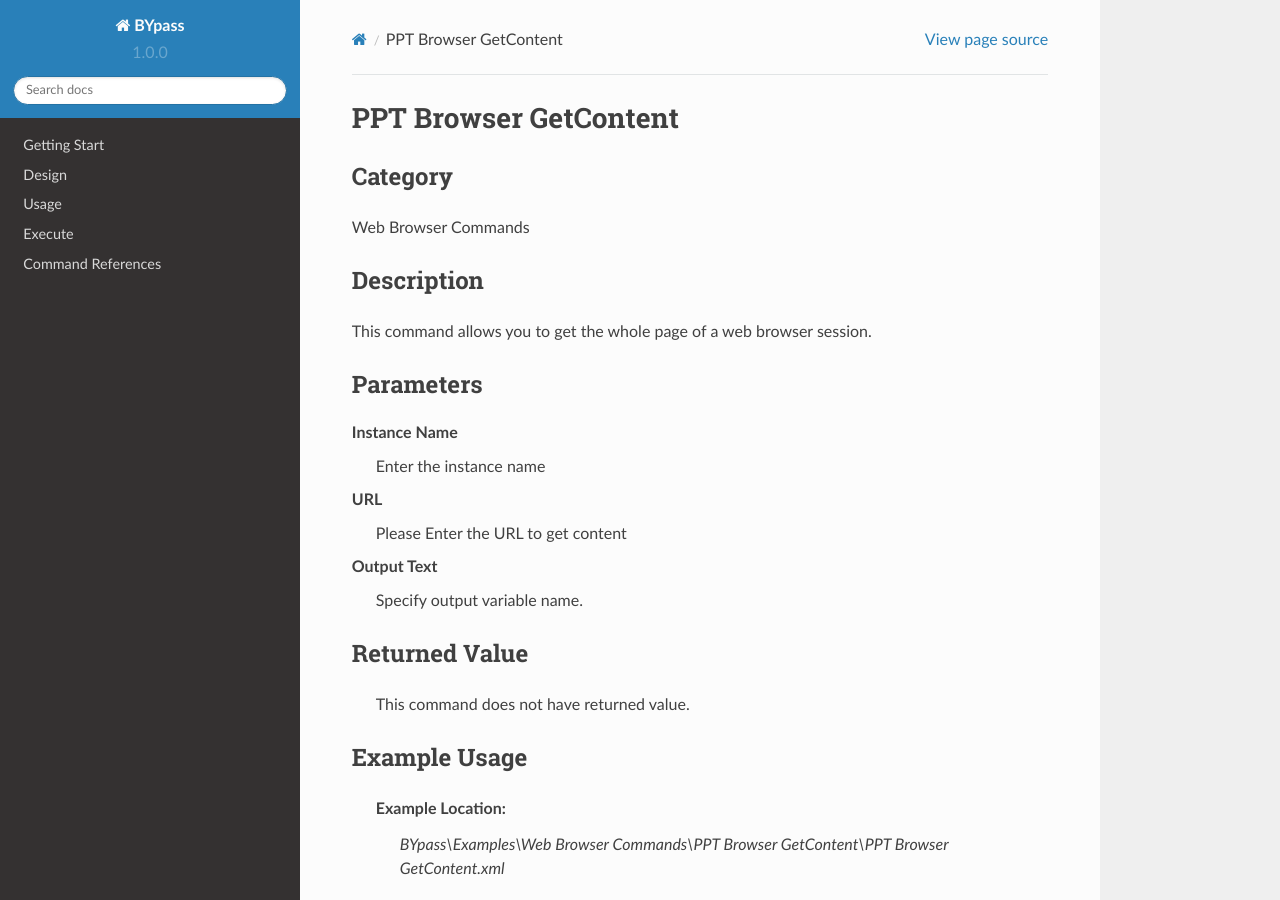
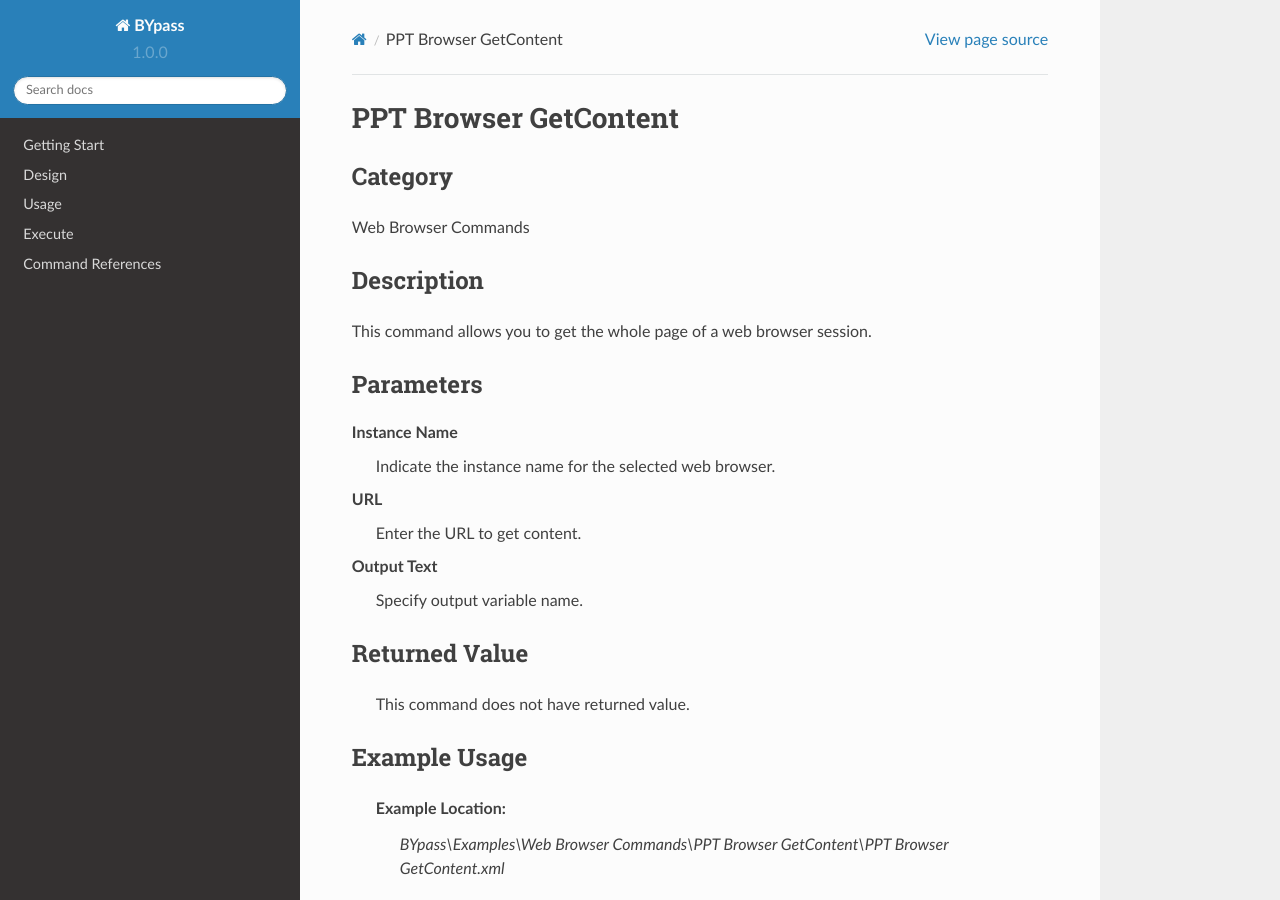
Before and after one commit to stupidmankind/BYpassDoc, a Sphinx documentation site: the page built from docs/source/commands/puppeteerbrowsergetcontent.rst, in a window 1280 px wide and 900 px high. Built offline with Sphinx 7.4.7 and the Read the Docs theme 2.0.0, drawn with Linux system fonts in a browser that asks for light colours.

Commit message:
Update puppeteerbrowsergetcontent.rst
Edit description

```diff
--- a/docs/source/commands/puppeteerbrowsergetcontent.rst
+++ b/docs/source/commands/puppeteerbrowsergetcontent.rst
@@ -14,10 +14,10 @@ Parameters
 ----------
 
 **Instance Name**
-	Enter the instance name
+	Indicate the instance name for the selected web browser.
 
 **URL**
-	Please Enter the URL to get content
+	Enter the URL to get content.
 
 **Output Text**
 	Specify output variable name.
```
